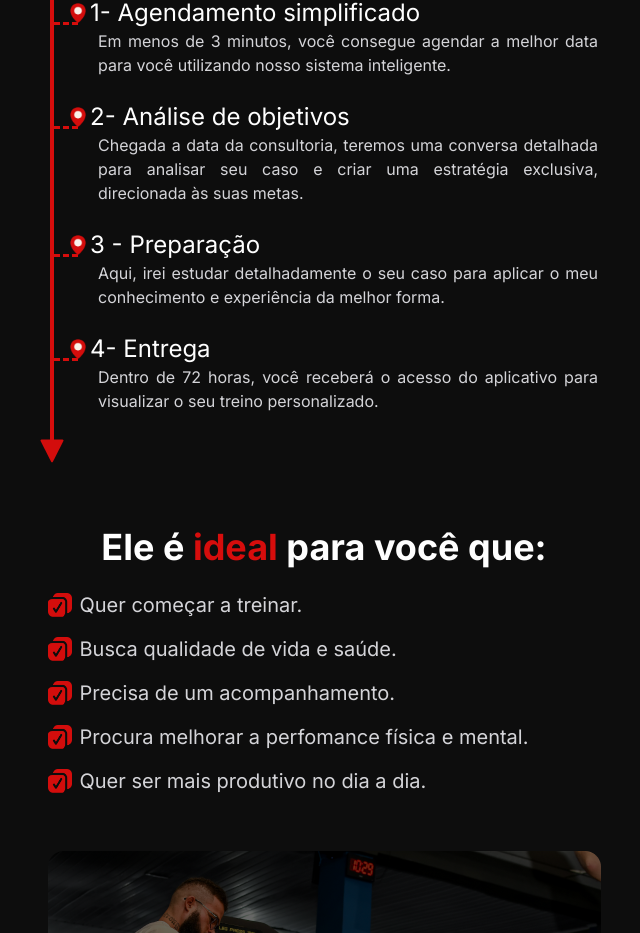
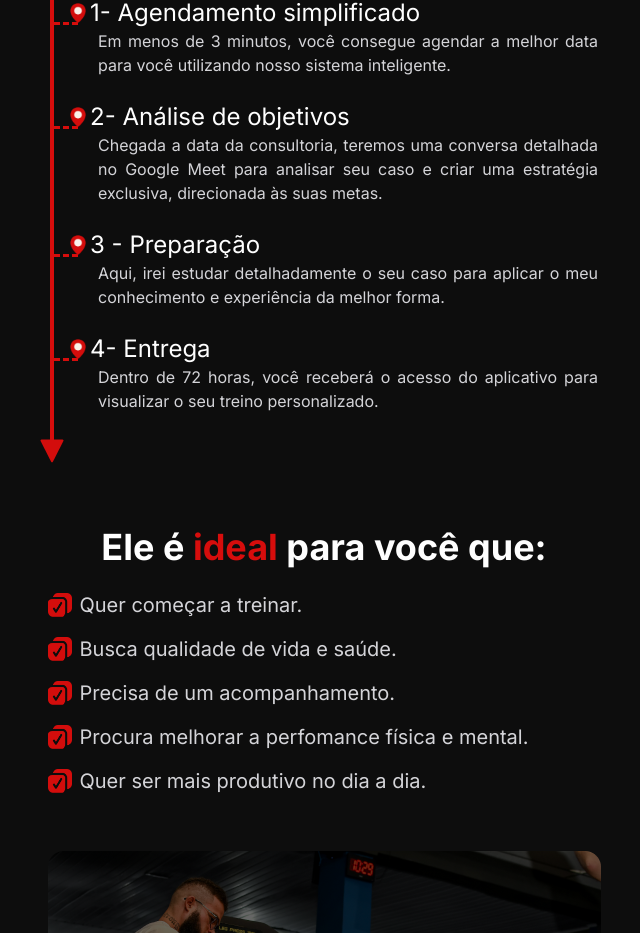
Before and after one commit to leafartech/premium_trainer, a Next.js app: page /consultoria-online in a window 1280 px wide. Shown: the part 931-1864 px from the top of the page, without its empty margins (316-956 px from the left). Built offline with nearby package versions, Linux system fonts and the light colour scheme; a web font is replaced by a local one.

Commit message:
Update consultoria-online.tsx

```diff
--- a/pages/consultoria-online.tsx
+++ b/pages/consultoria-online.tsx
@@ -44,7 +44,7 @@ const ConsultoriaOnline = () => {
           </div>
           <TimeLine
             txt1={{ title: 'Agendamento simplificado', description: 'Em menos de 3 minutos, você consegue agendar a melhor data para você utilizando nosso sistema inteligente.' }}
-            txt2={{ title: 'Análise de objetivos', description: 'Chegada a data da consultoria, teremos uma conversa detalhada para analisar seu caso e criar uma estratégia exclusiva, direcionada às suas metas.' }}
+            txt2={{ title: 'Análise de objetivos', description: 'Chegada a data da consultoria, teremos uma conversa detalhada no Google Meet para analisar seu caso e criar uma estratégia exclusiva, direcionada às suas metas.' }}
             txt3={{ title: 'Preparação', description: 'Aqui, irei estudar detalhadamente o seu caso para aplicar o meu conhecimento e experiência da melhor forma.' }}
             txt4={{ title: 'Entrega', description: 'Dentro de 72 horas, você receberá o acesso do aplicativo para visualizar o seu treino personalizado.' }}
           />
```
